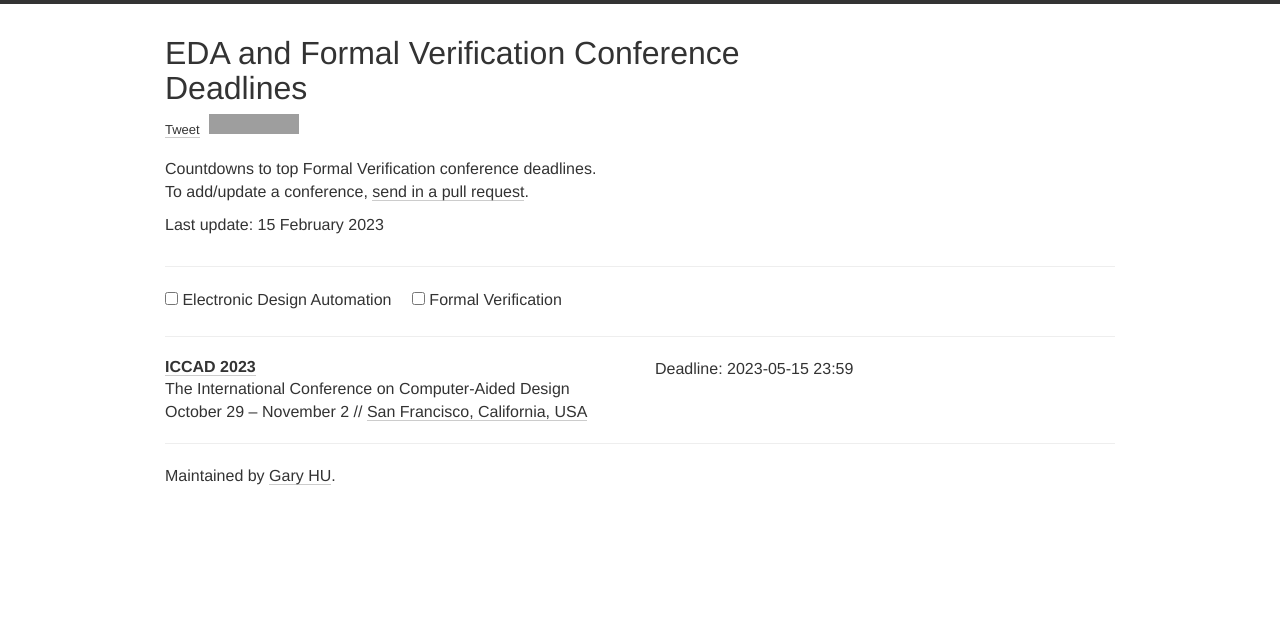
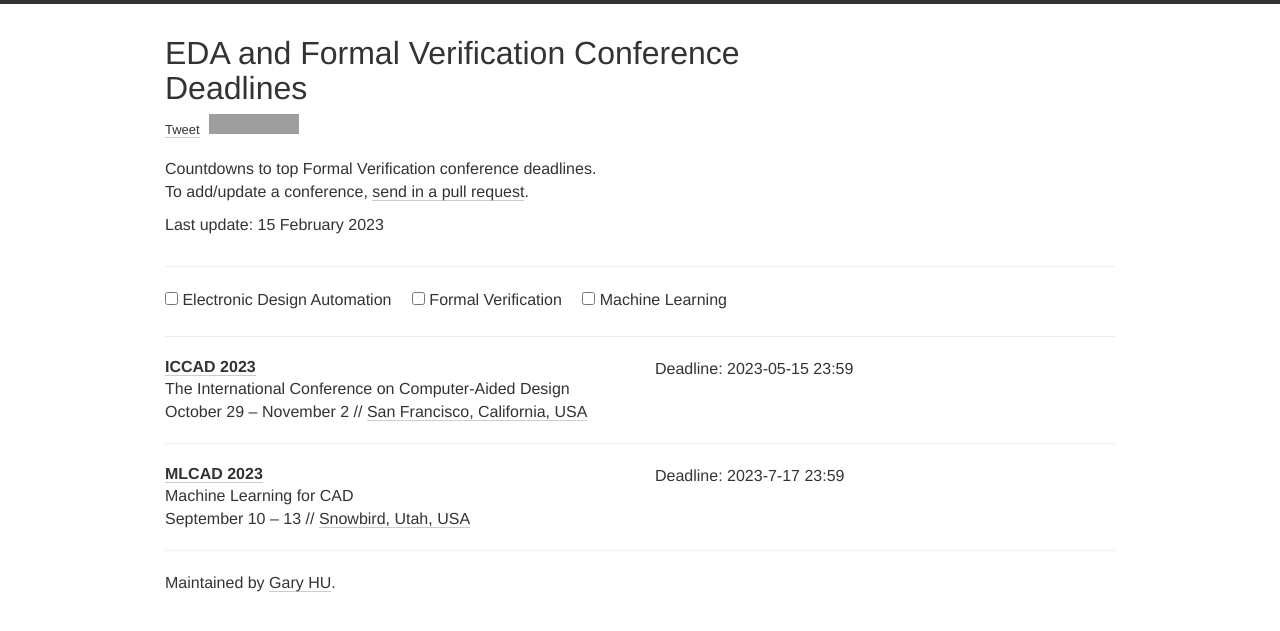
Before and after one commit to Gy-Hu/EDA_FV_conference_deadline, a Jekyll site: the page built from index.html, in a window 1280 px wide. Shown: the top 631 px of the page. Built offline with Jekyll 4.4.1, drawn with Linux system fonts in a browser that asks for light colours; nearby versions of some CDN libraries; comment, search, counter and statistics services are not loaded; grey boxes are pictures that could not be loaded.

Commit message:
add MLCAD

```diff
--- a/_data/conferences.yml
+++ b/_data/conferences.yml
@@ -9,3 +9,12 @@
   deadline: ["2023-05-15 23:59"]
   place: San Francisco, California, USA
   tags: [EDA]
+
+- name: MLCAD
+  year: 2023
+  date: "September 10 - 13"
+  description: Machine Learning for CAD
+  link: https://mlcad-workshop.org/
+  deadline: ["2023-7-17 23:59"]
+  place: Snowbird, Utah, USA
+  tags: [EDA, ML]
--- a/_data/types.yml
+++ b/_data/types.yml
@@ -3,3 +3,5 @@
   tag: EDA
 - name: Formal Verification
   tag: FV
+- name: Machine Learning
+  tag: ML
```
